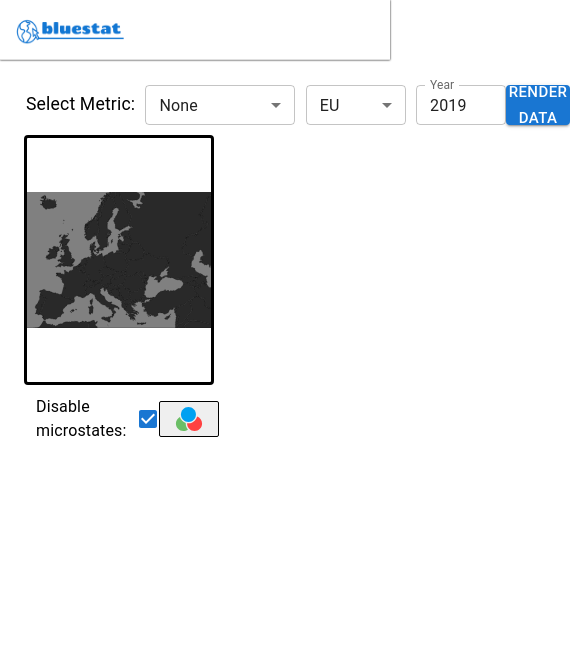
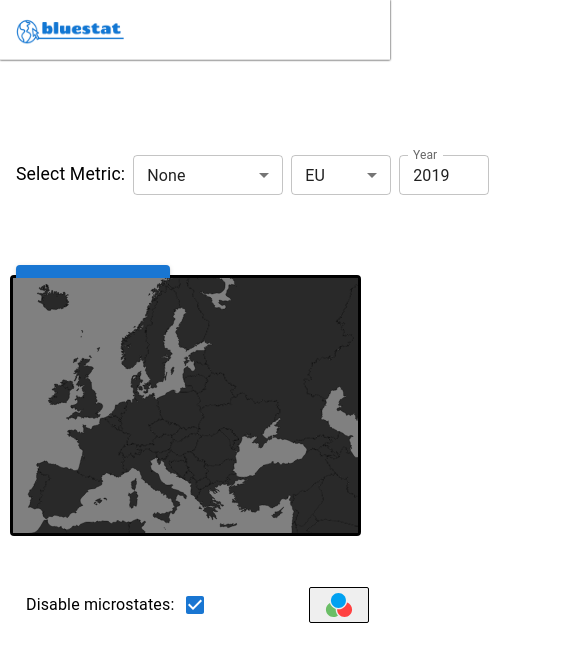
Before and after one commit to gchib00/bluestat, a React (Create React App) app: page / in a window 390 px wide. Shown: the top 662 px of the page, 570 px wide, since content can reach past the window. Built offline with nearby package versions, Linux system fonts and the light colour scheme.

Commit message:
added basic mobile compatibility

```diff
--- a/src/components/DataCustomization.tsx
+++ b/src/components/DataCustomization.tsx
@@ -11,12 +11,25 @@ const Container = styled.div`
   justify-content: space-between;
   align-items: center;
   margin: 10px 0px 10px 6px;
+  @media (max-width: 768px) {
+    width: 90vw;
+    height: 180px;
+    justify-content: flex-start;
+    flex-wrap: wrap;
+  }
 `
 const FormContainer = styled.form`
   display: flex;
   justify-content: space-between;
   min-width: 480px;
   align-items: center;
+  @media (max-width: 768px) {
+    max-width: 90vw;
+    height: 180px;
+    justify-content: flex-start;
+    flex-direction: row;
+    flex-wrap: wrap;
+  }
 `
 interface Props {
   loader: boolean;
@@ -39,7 +52,7 @@ export const DataCustomization = ({loader, dataToProcess, setDataToProcess}: Pro
 
   return (
     <Container>
-      <FormContainer style={{display: "flex", justifyContent: "space-between", flexDirection: "row", width: 350}}>
+      <FormContainer>
         <InputLabel
           sx={{fontSize: "1.1rem", color: "black"}}
           id="dataType"
--- a/src/components/InteractiveMapEurope.tsx
+++ b/src/components/InteractiveMapEurope.tsx
@@ -8,9 +8,19 @@ import { SecondaryDataCustomization } from "./SecondaryDataCustomization"
 
 //stlying:
 const MainContainer = styled.main`
+  margin: 0px 40px 0px 40px;
+  @media (max-width: 768px) {
+    margin: 0px 10px 0px 10px;
+  }
+`
+const ContentContainer = styled.div`
   display: flex;
   justify-content: space-between;
   flex-direction: row;
+  @media (max-width: 768px) {
+    flex-direction: column;
+    justify-content: flex-start;
+  }
 `
 const MapContainer = styled.div`
   width: 48.6vw;
@@ -21,6 +31,10 @@ const MapContainer = styled.div`
   display:flex;
   justify-content: center;
   align-items: center;
+  @media (max-width: 768px) {
+    width: 90vw;
+    margin: 0rem 2rem 3rem 0rem;
+  }
 `
 //relevant countries - for filtering worldbank data:
 const euStates=["AT","BE","BG","HR","CY","CZ","DK","EE","FI","FR","DE","GR","HU","IE","IT","LV","LT","LU","MT","NL","PL","PT","RO","SK","SI","ES","SE"]
@@ -103,15 +117,15 @@ export const InteractiveMapEurope = () => {
   }, [countryData])
 
   return (
-    <main style={{marginLeft: 20, marginRight: 40}}>
+    <MainContainer>
       <DataCustomization loader={loader} dataToProcess={dataToProcess} setDataToProcess={setDataToProcess} />
-      <MainContainer>
+      <ContentContainer>
         <MapContainer>
           <EuropeSVG loader={loader} sortedCountryList={sortedCountryList} mapColor={mapColor} />
         </MapContainer>
         <StatesList sortedCountryList={sortedCountryList} dataType={dataToProcess.dataType} />
-      </MainContainer>
+      </ContentContainer>
       <SecondaryDataCustomization dataToProcess={dataToProcess} setDataToProcess={setDataToProcess} setMapColor={setMapColor}/>
-    </main>
+    </MainContainer>
   )
 }
--- a/src/components/SecondaryDataCustomization.tsx
+++ b/src/components/SecondaryDataCustomization.tsx
@@ -9,6 +9,11 @@ const LowerContainer = styled.div`
   margin-top: 10px;
   display: flex;
   justify-content: space-between;
+  @media (max-width: 768px) {
+    width: 92vw;
+    margin: 0rem 2rem 0rem 0rem;
+    flex-direction: row;
+  }
 `
 
 interface Props {
--- a/src/components/StatesList.tsx
+++ b/src/components/StatesList.tsx
@@ -1,7 +1,17 @@
 import React from "react"
 import { Table, TableBody, TableCell, TableContainer, TableHead, TableRow, Typography } from "@mui/material"
 import { CountryData } from "../types"
+import styled from "styled-components"
 
+//styling:
+const MainContainer = styled.div`
+  width: "40vw", ;
+  text-align: "center";
+  @media (max-width: 768px) {
+    width: 90vw;
+    margin: 0rem 2rem 3rem 0rem;
+  }
+`
 interface Props {
   sortedCountryList: CountryData[];
   dataType: string;
@@ -56,7 +66,7 @@ export const StatesList = ({sortedCountryList, dataType}: Props) => {
   }
   if (sortedCountryList.length < 1) {return null} //hide component if there is no data to display
   return (
-    <div style={{width: "40vw", textAlign: "center"}}>
+    <MainContainer>
       <Typography variant="h5" component="h5" sx={{width: "40vw", marginBottom: "6px"}}>
         {getDataDescription()}
       </Typography>
@@ -100,6 +110,6 @@ export const StatesList = ({sortedCountryList, dataType}: Props) => {
           </TableBody>
         </Table>
       </TableContainer>
-    </div>
+    </MainContainer>
   )
 }
```
